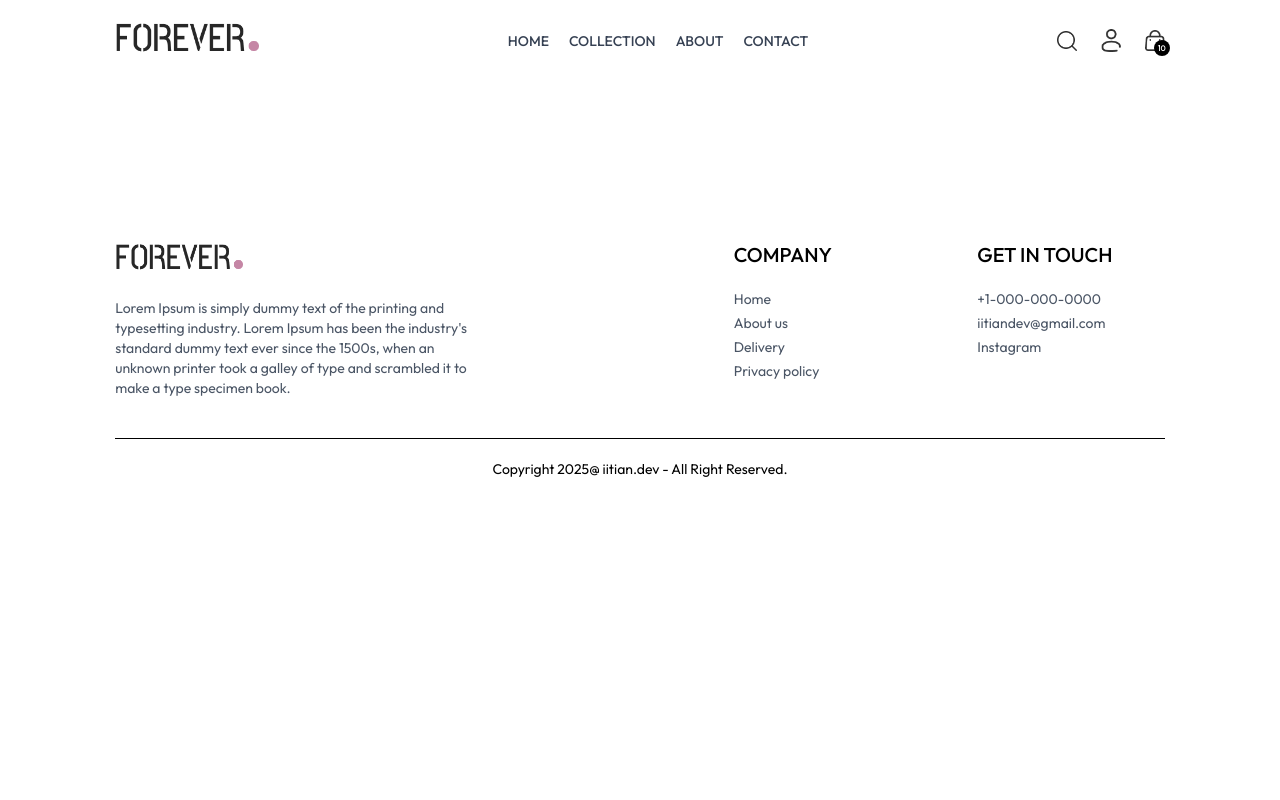
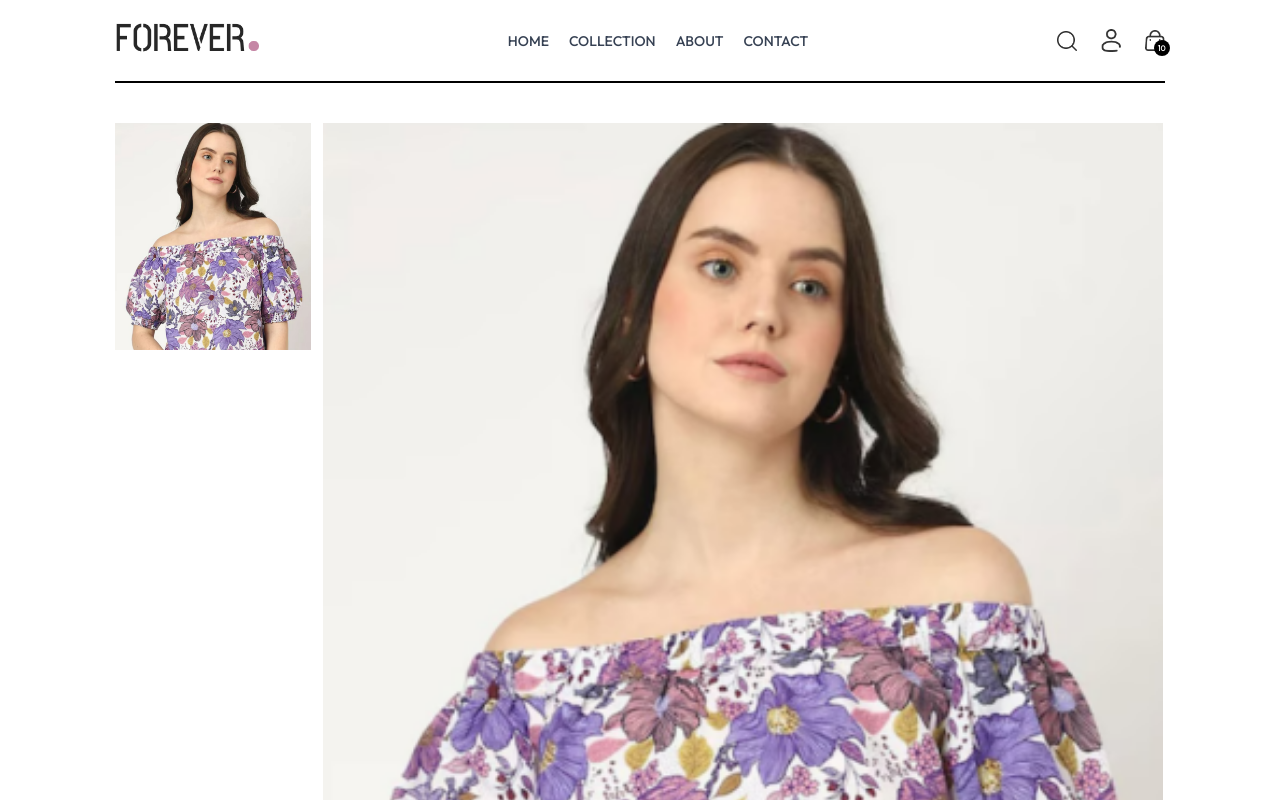
Before and after one commit to akb22ee015/Snazzy-Shop-Website, a React (Vite) app in the folder frontend/: page /product/aaaaa in a window 1280 px wide. Shown: the top 800 px of the page. Built offline with nearby package versions, Linux system fonts and the light colour scheme.

Commit message:
Add Product Page

```diff
--- a/frontend/src/pages/Collection.jsx
+++ b/frontend/src/pages/Collection.jsx
@@ -5,7 +5,7 @@
 import ProductItem from "../components/ProductItem";
 
 const Collection = () => {
-  const { products } = useContext(ShopContext);
+  const { products, search, showSearch } = useContext(ShopContext);
   const [showFilter, setShowFilter] = useState(false);
   const [filterProducts, setFilterProducts] = useState([]);
   const [category, setCategory] = useState([]);
@@ -34,6 +34,9 @@
 
   const applyFilter = () => {
     let productsCopy = products.slice();
+    if(showSearch && search){
+      productsCopy = productsCopy.filter(item => item.name.toLowerCase().includes(search.toLowerCase()))
+    }
     if (category.length > 0) {
       productsCopy = productsCopy.filter((item) =>
         category.includes(item.category)
@@ -68,7 +71,7 @@
 
   useEffect(() => {
     applyFilter();
-  }, [category, subCategory]);
+  }, [category, subCategory,search,showSearch]);
 
   useEffect(()=>{
     sortProduct();
--- a/frontend/src/pages/Product.jsx
+++ b/frontend/src/pages/Product.jsx
@@ -1,11 +1,49 @@
-import React from 'react'
+import React, { useContext, useEffect, useState } from 'react'
+import { useParams } from 'react-router-dom'
+import { ShopContext } from '../context/ShopContext';
 
 const Product = () => {
-  return (
-    <div>
+  const {productId} = useParams();
+  console.log(productId)
+  const {products} = useContext(ShopContext);
+  const [productData,setProductData] = useState(false);
+  const [image,setImage] = useState('')
 
+  const fetchProductData = async () => {
+    products.map((item)=>{
+      if(item._id === productId){
+        setProductData(item);
+        // console.log(item);
+        setImage(item.image[0]);
+        return null;
+      }
+    })
+  }
+
+  useEffect(()=>{
+    fetchProductData();
+  },[productId,products])
+
+  return productData ? (
+    <div className='border-t-2 pt-10 transition-opacity ease-in duration-500 opacity-100'>
+      {/* Product Data */}
+      <div className='flex gap-12 sm:gap-12 flex-col sm:flex-row'>
+        {/* Product Image */}
+        <div className='flex flex-1 flex-col-reverse gap-3 sm:flex-row'>
+          <div className='flex sm:flex-col overflow-x-auto sm:overflow-y-scroll justify-between sm:justify-normal sm:w-[18.7%] w-full '>
+            {
+              productData.image.map((item,index)=>(
+                <img onClick={()=>setImage(item)} src={item} key={index} className='w-[24%] sm:w-full sm:mb-3 flex-shrink-0 cursor-pointer ' alt="" />
+              ))
+            }
+          </div>
+          <div className='w-full sm:w-[80%]'>
+              <img className='w-full h-auto' src={image} alt="" />
+          </div>
+        </div>
+      </div>
     </div>
-  )
+  ) : <div className='opacity-0 '></div>
 }
 
 export default Product
```
